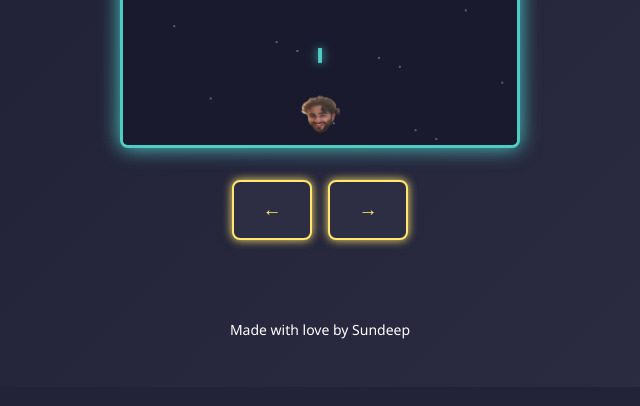
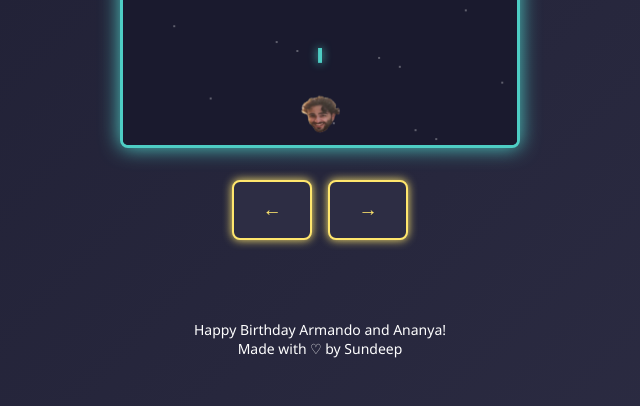
Before and after one commit to sundeep3257/A2BDayGames, a Flask app: page /asteroids in a window 1280 px wide. Shown: the part 678-1084 px from the top of the page, without its empty margins (320-960 px from the left). Before the commit the page ends 1017 px from the top, so only its background shows below. Run offline with Flask 3, Linux system fonts and the light colour scheme.

Commit message:
Modify footer
Updated footer text to include birthday wishes.

```diff
--- a/templates/base.html
+++ b/templates/base.html
@@ -18,7 +18,8 @@
     </main>
 
     <footer>
-        <p class="footer-text">Made with love by Sundeep</p>
+        <p class="footer-text">Happy Birthday Armando and Ananya!</p>
+        <p class="footer-text footer-subtext">Made with ♡ by Sundeep</p>
     </footer>
 
     {% block extra_scripts %}{% endblock %}
```
